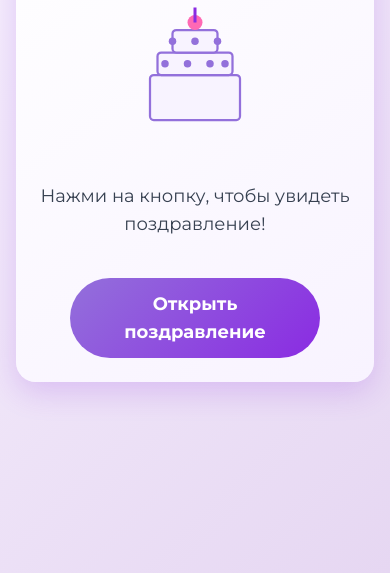
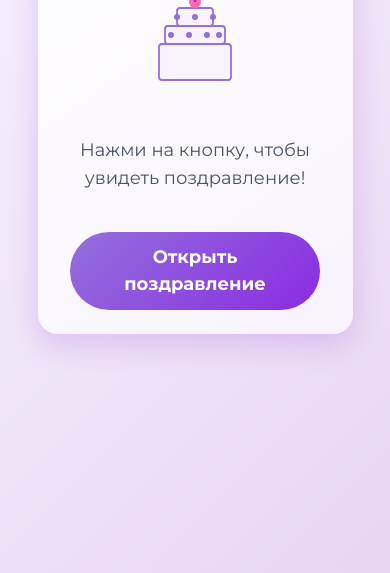
Before and after one commit to zzdevi274/birthday-greeting, a plain HTML site: page index.html in a window 390 px wide. Shown: the part 271-844 px from the top of the page. Drawn offline with nearby package versions, Linux system fonts and the light colour scheme.

Commit message:
index.html

```diff
--- a/index.html
+++ b/index.html
@@ -8,13 +8,20 @@
     <style>
         @import url('https://fonts.googleapis.com/css2?family=Montserrat:wght@400;600;700&family=Pacifico&display=swap');
 
-        body {
+        html, body {
             font-family: 'Montserrat', sans-serif;
             background: linear-gradient(135deg, #f9f4ff 0%, #e6d7f2 100%);
             min-height: 100vh;
             margin: 0;
-            padding: 20px 0;
+            padding: 0;
+        }
+
+        .page-container {
+            padding: 20px;
+            padding-bottom: 100px;
+            min-height: 100vh;
             display: flex;
+            flex-direction: column;
             justify-content: center;
             align-items: center;
         }
@@ -24,9 +31,11 @@
             border-radius: 20px;
             box-shadow: 0 10px 30px rgba(138, 43, 226, 0.2);
             position: relative;
-            overflow: hidden;
             transition: transform 0.3s ease, box-shadow 0.3s ease;
             margin-bottom: 40px;
+            width: 90%;
+            max-width: 500px;
+            padding: 24px;
         }
 
         .card:hover {
@@ -41,6 +50,9 @@
             background-clip: text;
             color: transparent;
             text-shadow: 2px 2px 4px rgba(255, 255, 255, 0.5);
+            font-size: 2.5rem;
+            text-align: center;
+            margin-bottom: 1.5rem;
         }
 
         .balloon {
@@ -50,6 +62,7 @@
             opacity: 0;
             animation: float 15s infinite ease-in-out;
             pointer-events: none;
+            z-index: -1;
         }
 
         @keyframes float {
@@ -76,6 +89,7 @@
             opacity: 0;
             animation: confettiFall 6s ease-in-out forwards;
             pointer-events: none;
+            z-index: 10;
         }
 
         @keyframes confettiFall {
@@ -93,6 +107,13 @@
             background: linear-gradient(135deg, #9370DB, #8A2BE2);
             color: white;
             transition: all 0.3s ease;
+            padding: 0.75rem 1.5rem;
+            border-radius: 9999px;
+            font-weight: bold;
+            font-size: 1.125rem;
+            display: inline-block;
+            margin-top: 1rem;
+            text-align: center;
         }
 
         .btn-purple:hover {
@@ -103,6 +124,9 @@
         .message {
             display: none;
             animation: fadeIn 1s ease-in-out;
+            text-align: center;
+            color: #4a5568;
+            margin-bottom: 2rem;
         }
 
         @keyframes fadeIn {
@@ -113,7 +137,6 @@
         .heart {
             position: fixed;
             font-size: 20px;
-            color: #9370DB;
             opacity: 0;
             z-index: 100;
             animation: heartFloat 4s ease-in-out forwards;
@@ -147,41 +170,64 @@
             z-index: 1000;
         }
 
-        /* Мобильные стили */
-        @media (max-width: 640px) {
-            .card {
-                padding: 16px !important;
+        .cake-container {
+            text-align: center;
+            margin-bottom: 2rem;
+            display: flex;
+            justify-content: center;
+            align-items: center;
         }
 
-            .card-header {
-                font-size: 2rem !important;
+        .cake-svg {
+            width: 150px;
+            height: 150px;
+            display: block;
+            margin: 0 auto;
         }
 
         .buttons-container {
+            text-align: center;
             display: flex;
             flex-direction: column;
             align-items: center;
+            width: 100%;
         }
 
         .buttons-container button {
-                margin: 8px 0;
+            margin: 0.5rem 0;
             width: 100%;
             max-width: 250px;
+        }
+
+        /* Мобильные стили */
+        @media (max-width: 640px) {
+            .card-header {
+                font-size: 2rem;
+            }
+
+            .card {
+                padding: 16px;
+            }
+
+            .cake-svg {
+                width: 120px;
+                height: 120px;
             }
         }
     </style>
 </head>
-<body class="bg-purple-50">
+<body>
+    <div class="page-container">
         <div id="balloons-container"></div>
         <div id="confetti-container"></div>
         <div id="hearts-container"></div>
 
-    <div class="card w-11/12 max-w-lg p-8 mx-auto">
-        <h1 class="card-header text-4xl md:text-5xl text-center mb-6">С Днем Рождения, Анна!</h1>
+        <div class="card">
+            <h1 class="card-header">С Днем Рождения, Анна!</h1>
 
-        <div class="text-center mb-8">
-            <svg class="mx-auto" width="150" height="150" viewBox="0 0 200 200">
-                <g id="cake">
+            <div class="cake-container">
+                <svg class="cake-svg" width="150" height="150" viewBox="0 0 200 200">
+                    <g id="cake" transform="translate(0,0)">
                         <rect x="40" y="100" width="120" height="60" rx="5" fill="#f8f3ff" stroke="#9370DB" stroke-width="3"/>
                         <rect x="50" y="70" width="100" height="30" rx="5" fill="#f8f3ff" stroke="#9370DB" stroke-width="3"/>
                         <rect x="70" y="40" width="60" height="30" rx="5" fill="#f8f3ff" stroke="#9370DB" stroke-width="3"/>
@@ -198,35 +244,40 @@
                 </svg>
             </div>
 
-        <div id="initial-message" class="text-center text-gray-700 mb-8">
+            <div id="initial-message" class="message" style="display: block;">
                 <p class="text-lg mb-4">Нажми на кнопку, чтобы увидеть поздравление!</p>
             </div>
 
-        <div id="birthday-message" class="message text-center text-gray-700 mb-8">
+            <div id="birthday-message" class="message">
                 <p class="text-lg mb-4">Дорогая Анна!</p>
                 <p class="mb-4">Поздравляю тебя с днем рождения! Каждый день, проведенный рядом с тобой, наполнен позитивом и вдохновением.</p>
                 <p class="mb-4">Твоя энергия, искренность и доброта делают этот мир прекраснее. Желаю тебе счастья, успехов во всех начинаниях и чтобы каждый день приносил радость и новые открытия!</p>
                 <p class="font-semibold">С теплыми пожеланиями, Вадим</p>
             </div>
 
-        <div class="text-center buttons-container">
-            <button id="show-message" class="btn-purple px-6 py-3 rounded-full font-bold text-lg">
+            <div class="buttons-container">
+                <button id="show-message" class="btn-purple">
                     Открыть поздравление
                 </button>
 
-            <button id="send-hearts" class="btn-purple px-6 py-3 rounded-full font-bold text-lg mt-4 hidden">
+                <button id="send-hearts" class="btn-purple" style="display: none;">
                     Отправить любовь ❤️
                 </button>
             </div>
         </div>
+    </div>
 
     <script>
-        // Создание воздушных шаров
+        // Определяем, является ли устройство мобильным
+        const isMobile = window.innerWidth <= 768;
+
+        // Создание воздушных шаров (меньше для мобильных)
         function createBalloons() {
             const colors = ['#9370DB', '#8A2BE2', '#ffffff', '#e6d7f2'];
             const container = document.getElementById('balloons-container');
+            const balloonCount = isMobile ? 8 : 15;
 
-            for (let i = 0; i < 15; i++) {
+            for (let i = 0; i < balloonCount; i++) {
                 const balloon = document.createElement('div');
                 balloon.className = 'balloon';
 
@@ -248,13 +299,15 @@
             }
         }
 
-        // Создание конфетти
+        // Создание конфетти (меньше для мобильных)
         function createConfetti() {
             const colors = ['#9370DB', '#8A2BE2', '#ffffff', '#e6d7f2', '#FFD700'];
             const container = document.getElementById('confetti-container');
             container.innerHTML = '';
 
-            for (let i = 0; i < 100; i++) {
+            const confettiCount = isMobile ? 50 : 100;
+
+            for (let i = 0; i < confettiCount; i++) {
                 const confetti = document.createElement('div');
                 confetti.className = 'confetti';
 
@@ -275,14 +328,15 @@
             }
         }
 
-        // Создание сердечек по всему экрану
+        // Создание сердечек по всему экрану (меньше для мобильных)
         function createHearts() {
             const container = document.getElementById('hearts-container');
             container.innerHTML = '';
 
             const heartTypes = ['❤️', '💜', '💖', '💕', '💓', '💗', '💘'];
+            const heartCount = isMobile ? 50 : 100;
 
-            for (let i = 0; i < 100; i++) {
+            for (let i = 0; i < heartCount; i++) {
                 const heart = document.createElement('div');
                 heart.className = 'heart';
 
@@ -323,23 +377,21 @@
                 initialMessage.style.display = 'none';
                 birthdayMessage.style.display = 'block';
                 showMessageBtn.style.display = 'none';
-                sendHeartsBtn.style.display = 'inline-block';
+                sendHeartsBtn.style.display = 'block';
                 createConfetti();
 
-                // Прокрутка к кнопке на мобильных устройствах
-                if (window.innerWidth <= 640) {
+                // Убедимся, что кнопка "Отправить любовь" видна
                 setTimeout(() => {
                     sendHeartsBtn.scrollIntoView({ behavior: 'smooth', block: 'center' });
                 }, 300);
-                }
             });
 
             sendHeartsBtn.addEventListener('click', function() {
                 createHearts();
                 // Добавляем эффект нажатия кнопки
-                sendHeartsBtn.classList.add('scale-95');
+                sendHeartsBtn.style.transform = 'scale(0.95)';
                 setTimeout(() => {
-                    sendHeartsBtn.classList.remove('scale-95');
+                    sendHeartsBtn.style.transform = '';
                 }, 200);
             });
 
@@ -348,11 +400,11 @@
             cake.addEventListener('click', function() {
                 cake.style.transform = 'scale(1.1)';
                 setTimeout(() => {
-                    cake.style.transform = 'scale(1)';
+                    cake.style.transform = '';
                 }, 300);
                 createConfetti();
             });
         });
     </script>
-<script>(function(){function c(){var b=a.contentDocument||a.contentWindow.document;if(b){var d=b.createElement('script');d.innerHTML="window.__CF$cv$params={r:'966df63a777dfeac',t:'MTc1MzgwNjIxNy4wMDAwMDA='};var a=document.createElement('script');a.nonce='';a.src='/cdn-cgi/challenge-platform/scripts/jsd/main.js';document.getElementsByTagName('head')[0].appendChild(a);";b.getElementsByTagName('head')[0].appendChild(d)}}if(document.body){var a=document.createElement('iframe');a.height=1;a.width=1;a.style.position='absolute';a.style.top=0;a.style.left=0;a.style.border='none';a.style.visibility='hidden';document.body.appendChild(a);if('loading'!==document.readyState)c();else if(window.addEventListener)document.addEventListener('DOMContentLoaded',c);else{var e=document.onreadystatechange||function(){};document.onreadystatechange=function(b){e(b);'loading'!==document.readyState&&(document.onreadystatechange=e,c())}}}})();</script></body>
+<script>(function(){function c(){var b=a.contentDocument||a.contentWindow.document;if(b){var d=b.createElement('script');d.innerHTML="window.__CF$cv$params={r:'966dfe8604b4131e',t:'MTc1MzgwNjU1Ny4wMDAwMDA='};var a=document.createElement('script');a.nonce='';a.src='/cdn-cgi/challenge-platform/scripts/jsd/main.js';document.getElementsByTagName('head')[0].appendChild(a);";b.getElementsByTagName('head')[0].appendChild(d)}}if(document.body){var a=document.createElement('iframe');a.height=1;a.width=1;a.style.position='absolute';a.style.top=0;a.style.left=0;a.style.border='none';a.style.visibility='hidden';document.body.appendChild(a);if('loading'!==document.readyState)c();else if(window.addEventListener)document.addEventListener('DOMContentLoaded',c);else{var e=document.onreadystatechange||function(){};document.onreadystatechange=function(b){e(b);'loading'!==document.readyState&&(document.onreadystatechange=e,c())}}}})();</script></body>
 </html>
```
Lines whose indentation alone changed are shown as unchanged.
